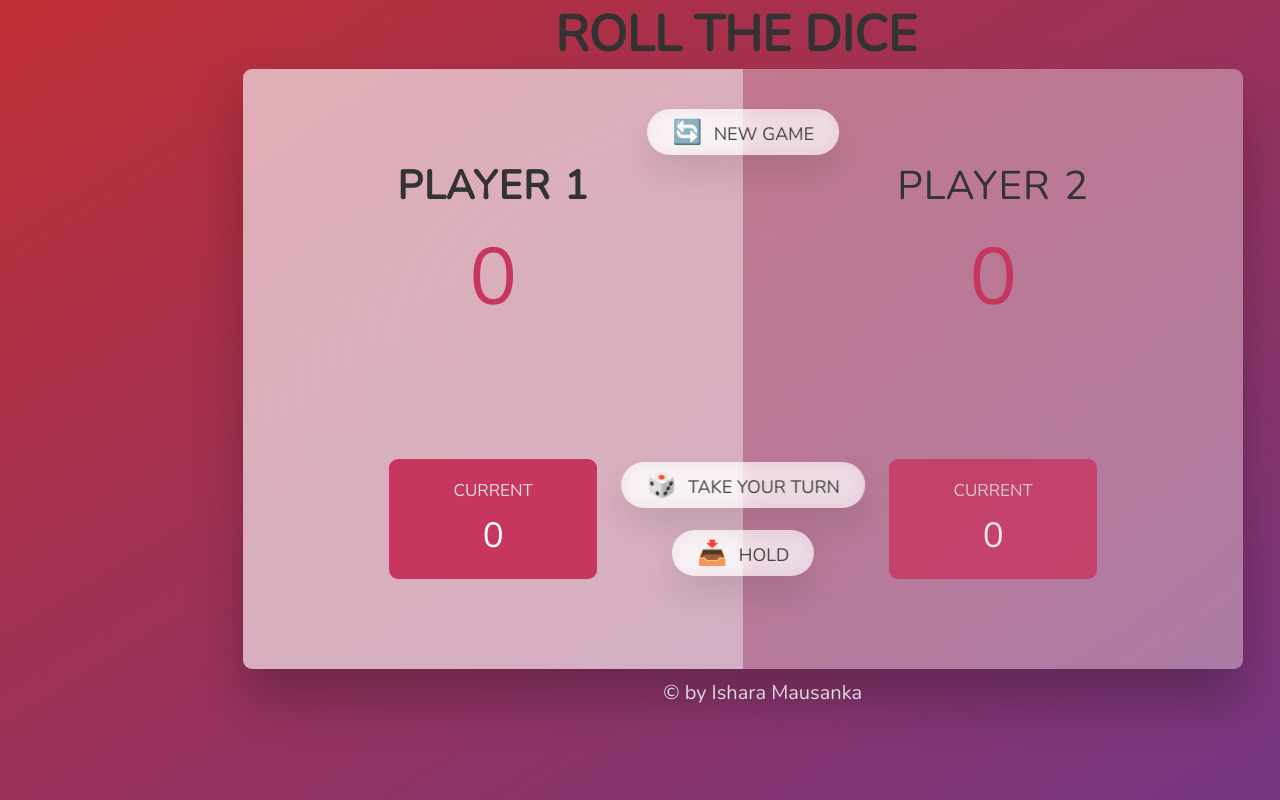
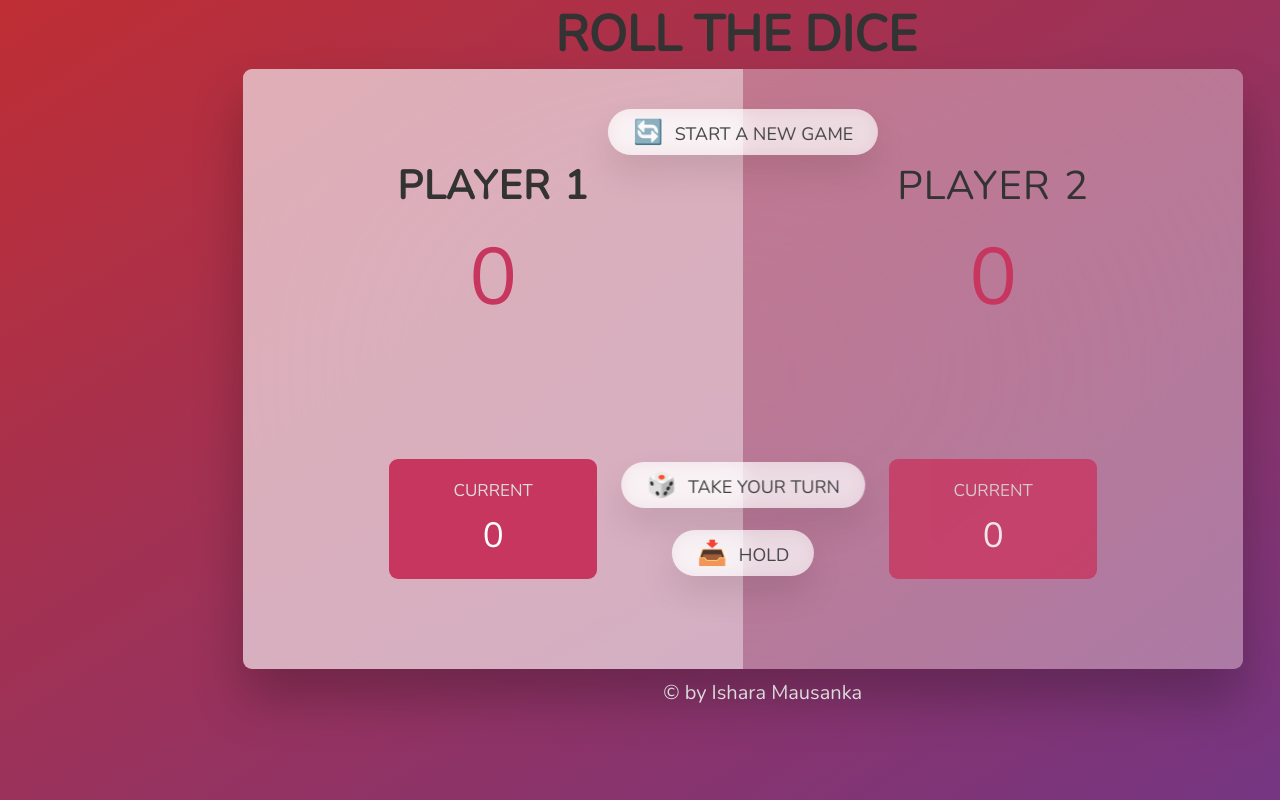
Before and after one commit to ChillBroh/Roll-The-Dice-Game-, a plain HTML site: page index.html in a window 1280 px wide. Drawn offline with nearby package versions, Linux system fonts and the light colour scheme.

Commit message:
new game name change

```diff
--- a/index.html
+++ b/index.html
@@ -46,7 +46,7 @@
       </section>
 
       <img src="./images/dice-5.png" alt="Playing dice" class="dice" />
-      <button class="btn btn--new">🔄 New game</button>
+      <button class="btn btn--new">🔄 Start a New game</button>
       <button class="btn btn--roll">🎲 Take your Turn</button>
       <button class="btn btn--hold">📥 Hold</button>
     </main>
```
